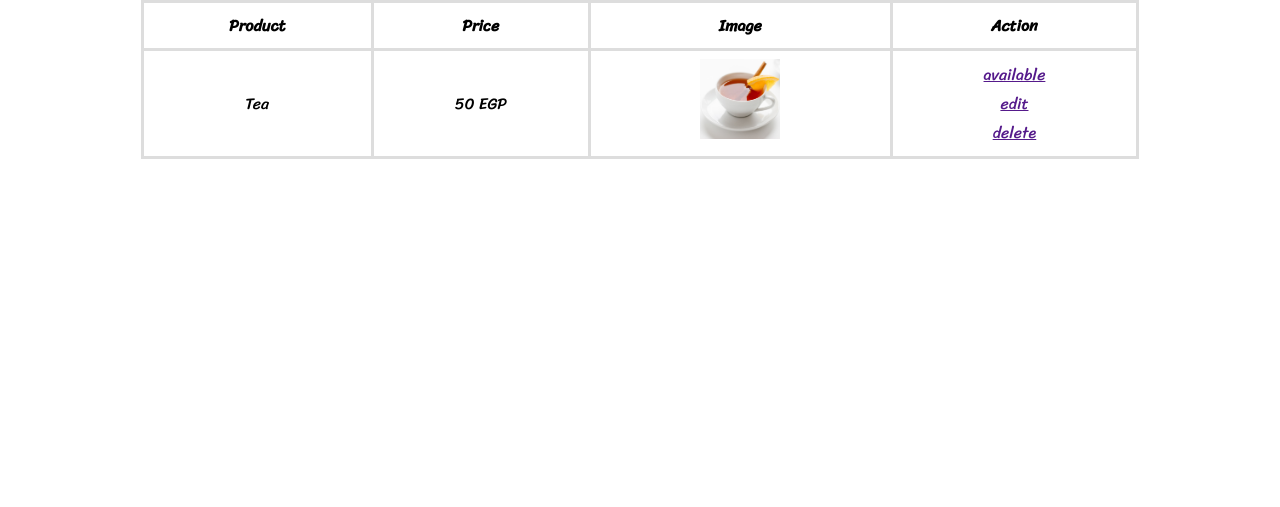
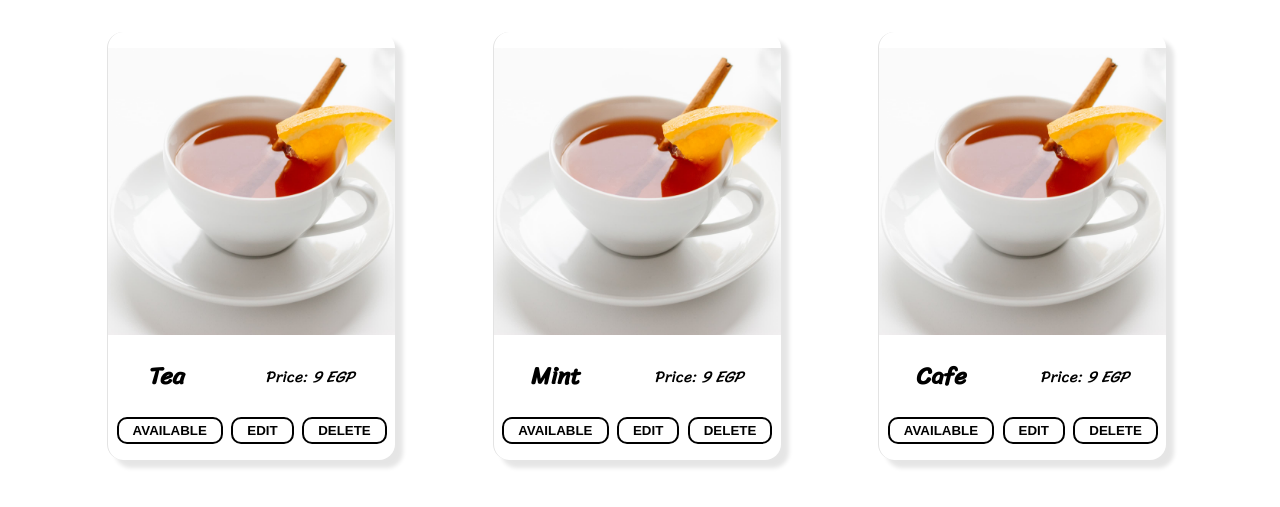
Before and after one commit to asaid-0/cafe-php, a PHP site: page /admin/view-products.php in a window 1280 px wide. Shown: the part 197-704 px from the top of the page. Run offline with PHP 8.4, Linux system fonts and the light colour scheme.

Commit message:
styling view-products.php

```diff
--- a/admin/view-products.php
+++ b/admin/view-products.php
@@ -32,27 +32,46 @@
                 <h2>All Products</h2>
                 <a href="">Add product</a>
             </header>
-            <div class="orders">
-                <table class="orders-table">
-                    <tr>
-                        <th>Product</th>
-                        <th>Price</th>
-                        <th>Image</th>
-                        <th>Action</th>
-                    </tr>
-                    <tr>
-                        <td>Tea</td>
-                        <td>50 EGP</td>
-                        <td>
+            <div class="items">
+                    <div class="item" id="1">
                         <img src="../assets/images/tea.jpg" alt="tea" />
-                        </td>
-                        <td>
-                            <a href="">available</a>
-                            <a href="">edit</a>
-                            <a href="">delete</a>
-                        </td>
-                    </tr>
-                </table>
+                        <div class="item-details">
+                            <h2 class="item-name">Tea</h2>
+                            <p>Price: <em class="item-price">9 EGP</em>
+                            </p>
+                        </div>
+                        <div class="action">
+                            <button class="add-to-cart" type="button">Available</button>
+                            <button class="add-to-cart" type="button">Edit</button>
+                            <button class="add-to-cart" type="button">Delete</button>
+                        </div>
+                    </div>
+                    <div class="item" id="1">
+                        <img src="../assets/images/tea.jpg" alt="tea" />
+                        <div class="item-details">
+                            <h2 class="item-name">Mint</h2>
+                            <p>Price: <em class="item-price">9 EGP</em>
+                            </p>
+                        </div>
+                        <div class="action">
+                            <button class="add-to-cart" type="button">Available</button>
+                            <button class="add-to-cart" type="button">Edit</button>
+                            <button class="add-to-cart" type="button">Delete</button>
+                        </div>
+                    </div>
+                    <div class="item" id="1">
+                        <img src="../assets/images/tea.jpg" alt="tea" />
+                        <div class="item-details">
+                            <h2 class="item-name">Cafe</h2>
+                            <p>Price: <em class="item-price">9 EGP</em>
+                            </p>
+                        </div>
+                        <div class="action">
+                            <button class="add-to-cart" type="button">Available</button>
+                            <button class="add-to-cart" type="button">Edit</button>
+                            <button class="add-to-cart" type="button">Delete</button>
+                        </div>
+                    </div>
             </div>
         </div>
     </section>
--- a/assets/css/admin-all-products.css
+++ b/assets/css/admin-all-products.css
@@ -10,32 +10,30 @@
     justify-content: space-evenly;
     align-items: baseline;
 }
-/* ***************************************** */
-/* orders table style */
-.orders{
-    width: 100%;
+.items{
+    margin-top: 2rem;
+    justify-content: space-evenly;
+}
+.item{
+    padding: 1rem 0 1rem 0;
+    display: flex;
+    flex-direction: column;
+    border-radius: 1rem;
+    box-shadow: 0.5rem 0.5rem 0.25rem rgba(0, 0, 0, .1);
+    border-left: 1px solid #e3e3e3;
+}
+.item:hover{
+    background: #fafafa;
+    border-color: #000;
+    border: 0.2rem solid black;
+}
+.item img{
+    overflow: hidden;
+}
+.item-details {
+    justify-content: space-around;
+}
+.action{
     display: flex;
     justify-content: space-evenly;
 }
-.orders-table{
-    width: 80%;
-    border-collapse: collapse;
-}
-
-.orders-table td:hover {background-color: #ddd;}
-
-.orders-table td, .orders-table th {
-  border: 0.2rem solid #ddd;
-  padding: 0.5rem;
-}
-.orders-table td {
-    text-align: center;
-}
-.orders-table td a{
-    display: flex;
-    justify-content: space-evenly;
-}
-.orders-table img {
-    width: 5rem;
-    height: 5rem;
-}
--- a/orders.php
+++ b/orders.php
@@ -2,7 +2,7 @@
 include "database/config.php";
 
 $serverName = DB_HOST;
-$username = DB_USER;
+$userName = DB_USER;
 $password = DB_PWD;
 $dbName = DB_NAME;
 
@@ -216,7 +216,7 @@ $dbName = DB_NAME;
                         $total = 0;
                         $orders_data;
                         try {
-                            $conn = new PDO('mysql:host=' . $dbServername . ';dbname=' . $dbname, $dbUsername, $dbPassword);
+                            $conn = new PDO('mysql:host=' . $serverName . ';dbname=' . $dbName, $userName, $password);
                             $conn->setAttribute(PDO::ATTR_ERRMODE, PDO::ERRMODE_EXCEPTION);
                         } catch (PDOException $e) {
                             echo "Connection failed: " . $e->getMessage();
```
